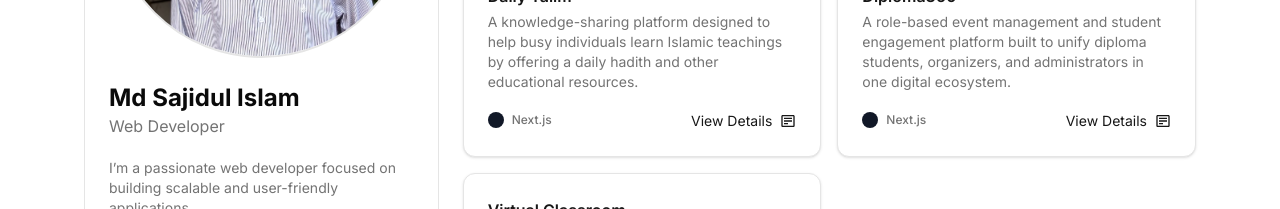
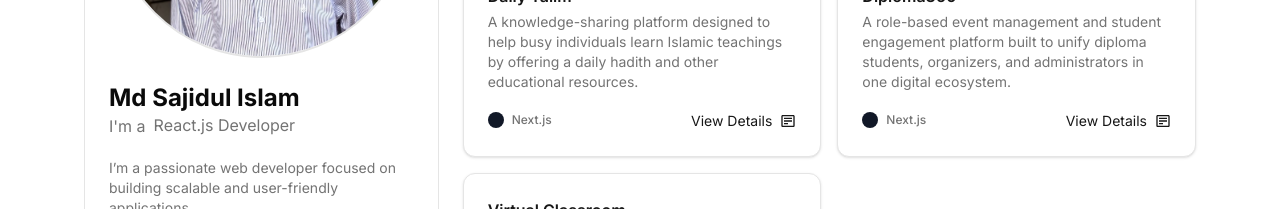
Before and after one commit to sajid-islam/portfolio-v2, a Next.js app: page / in a window 1280 px wide. Shown: the part 304-513 px from the top of the page. Built offline with nearby package versions, Linux system fonts and the light colour scheme.

Commit message:
Implement animation text filp on profile section role

```diff
--- a/src/components/sidebarComponents/ProfileSection.jsx
+++ b/src/components/sidebarComponents/ProfileSection.jsx
@@ -6,6 +6,7 @@ import { FaGithub, FaLinkedin } from "react-icons/fa";
 import ThemeSwitcher from "./../ui/themeSwitcher/ThemeSwitcher";
 import ContactDialog from "./ContactDialog";
 import ResumeDialog from "./ResumeDialog";
+import Roles from "./Roles";
 
 const socials = [
     {
@@ -37,9 +38,9 @@ const ProfileSection = () => {
                     </div>
                     <div className="mt-0 md:mt-6">
                         <h2 className="text-xl md:text-2xl font-bold">Md Sajidul Islam</h2>
-                        <p className="text-[#737373] dark:text-[#a3a3a3] text-sm md:text-base">
-                            Web Developer
-                        </p>
+                        <div className="text-[#737373] dark:text-[#a3a3a3] text-sm md:text-base flex gap-2 items-center box-content ">
+                            I'm a <Roles />
+                        </div>
                     </div>
                 </div>
                 <div className="md:hidden">
--- /dev/null
+++ b/src/components/sidebarComponents/Roles.jsx
@@ -0,0 +1,15 @@
+import "@/styles/roles.css";
+const Roles = () => {
+    return (
+        <div className="overflow-hidden relative h-[1.4rem] leading-[1.5rem]">
+            <div className="flex flex-col animate-flip">
+                <span className="role">Frontend Developer</span>
+                <span className="role">Next.js Developer</span>
+                <span className="role">React.js Developer</span>
+                <span className="role">Frontend Developer</span>
+            </div>
+        </div>
+    );
+};
+
+export default Roles;
--- /dev/null
+++ b/src/styles/roles.css
@@ -0,0 +1,35 @@
+.animate-flip {
+    animation: flip 9s cubic-bezier(0.645, 0.045, 0.355, 1) infinite;
+}
+
+@keyframes flip {
+    0%,
+    20% {
+        transform: translateY(0);
+    }
+
+    25%,
+    45% {
+        transform: translateY(-25%);
+    }
+
+    50%,
+    70% {
+        transform: translateY(-50%);
+    }
+
+    75%,
+    95% {
+        transform: translateY(-75%);
+    }
+
+    100% {
+        transform: translateY(-75%);
+    }
+}
+
+.role {
+    height: 1.4rem;
+    display: flex;
+    align-items: center;
+}
```
